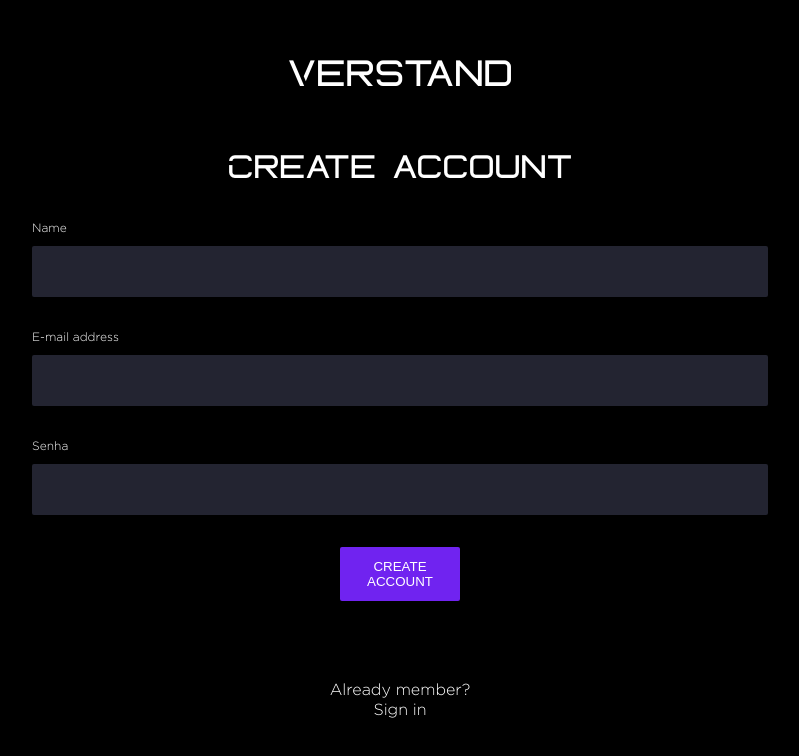
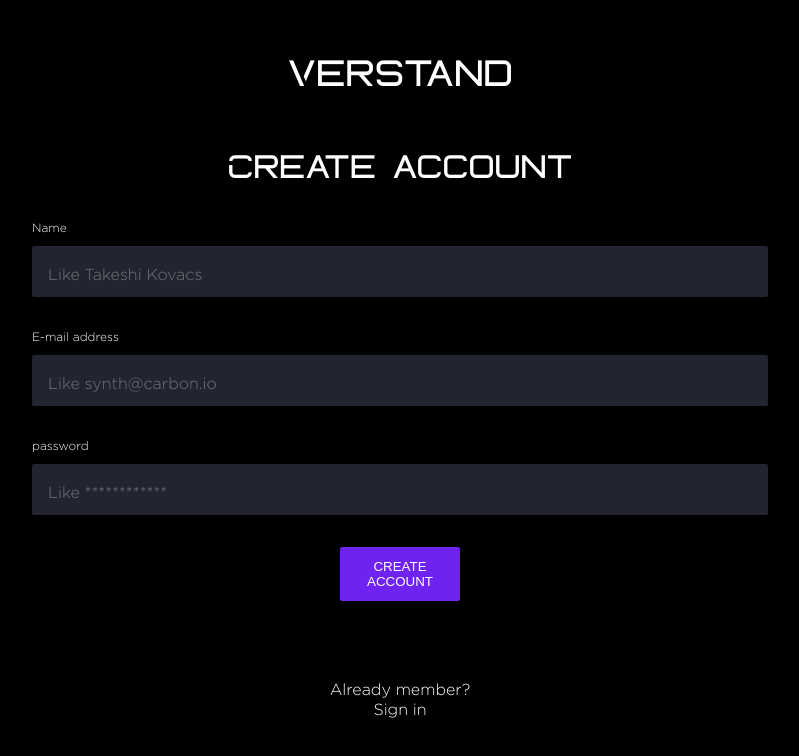
Before and after one commit to azabraao/verstand-frontend, a React (Create React App) app: page /register in a window 1280 px wide. Shown: the top 756 px of the page, without its empty margins (240-1039 px from the left). Built offline with nearby package versions, Linux system fonts and the light colour scheme.

Commit message:
add register page

```diff
--- a/src/components/Button/index.js
+++ b/src/components/Button/index.js
@@ -1,8 +1,10 @@
 import React, { memo } from "react";
 import ButtonStyle from "./styles";
 
-const Button = ({ children, ...props }) => {
-  return <ButtonStyle {...props}>{children}</ButtonStyle>;
+const Button = ({ isLoading, children, ...props }) => {
+  return (
+    <ButtonStyle {...props}>{isLoading ? "Loading..." : children}</ButtonStyle>
+  );
 };
 
 export default memo(Button);
--- a/src/components/Form/Input/index.js
+++ b/src/components/Form/Input/index.js
@@ -1,16 +1,16 @@
 import React from "react";
 import InputStyle from "./styles";
 
-const Input = ({ label, type, error, ...props }) => {
+const Input = React.forwardRef(({ label, type, error, ...props }, ref) => {
   return (
     <InputStyle>
       <label>{label}</label>
-      <input type={type} {...props} />
+      <input ref={ref} type={type} {...props} />
       <article>
         <p>{error}</p>
       </article>
     </InputStyle>
   );
-};
+});
 
 export default Input;
--- a/src/pages/Register/index.js
+++ b/src/pages/Register/index.js
@@ -1,44 +1,125 @@
-import React, { memo, useState, useEffect } from "react";
+import React, { memo, useState, useEffect, useRef } from "react";
 import Input from "../../components/Form/Input";
 import Button from "../../components/Button";
 import FormFeedback from "../../components/FormFeedback";
 import RegisterStyle from "./styles";
-import { Link } from "react-router-dom";
+import { Link, useHistory } from "react-router-dom";
+import authService from "../../services/auth.service";
 
 const Register = () => {
-  const [error] = useState();
-  // const history = useHistory();
+  const [formError, setFormError] = useState("");
+  const [name, setName] = useState("");
+  const [email, setEmail] = useState("");
+  const [password, setPassword] = useState("");
+  const [nameError, setNameError] = useState("");
+  const [emailError, setEmailError] = useState("");
+  const [passwordError, setPasswordError] = useState("");
+  const [isLoading, setIsLoading] = useState(false);
+
+  const history = useHistory();
 
   useEffect(() => {
-// setTimeout(() => {
-//   history.push("/upload")
-// },5000)
-  },[])
+    !!password && setPasswordError("");
+    !!email && setEmailError("");
+    !!name && setNameError("");
+  }, [name, email, password]);
+
+  useEffect(() => {
+    (nameError || passwordError || emailError) && setIsLoading(false);
+  }, [emailError, passwordError, nameError]);
+
+  const doFormValidations = (e) => {
+    setIsLoading(true);
+
+    e.preventDefault();
+    const stopOnRequired = !name || !email || !password;
+    if (!name) setNameError("In the future people still having name, right?");
+    if (!email) setEmailError("Give us your e-mail.");
+    if (!password) setPasswordError("Set a password.");
+
+    if (stopOnRequired) return;
+
+    const regex = {
+      name: /^.{3,255}$/,
+      email: /^[A-Z0-9._%+-]+@[A-Z0-9.-]+\.[A-Z]{2,4}$/i,
+      password: /^.{6,35}$/,
+    };
+
+    const validName = regex.name.test(name);
+    const validEmail = regex.email.test(email);
+    const validPassword = regex.password.test(password);
+
+    const stopOnRegex = !validName && !validEmail && !validPassword;
+
+    if (!validName) setNameError("Too small or to big name");
+    if (!validEmail) setEmailError("Invalid e-mail");
+    if (!validPassword) setPasswordError("Invalid password");
+
+    if (stopOnRegex) return;
+
+    submitForm();
+  };
+
+  const submitForm = async () => {
+    try {
+      let { data } = await authService.signup({ name, email, password });
+
+      if (!data) throw new Error("Something went wrong");
+      authService.storeUser(data);
+
+      history.push("/upload");
+    } catch (err) {
+      setFormError(
+        "Unfortunately something is wrong with us. Try again later."
+      );
+    }
+  };
 
   return (
     <RegisterStyle>
       <div className="container">
         <h1>Verstand</h1>
         <h2>Create account</h2>
-
-        <Input tabIndex="0" type="name" name="name" id="name" label="Name" />
+        <form onSubmit={doFormValidations}>
           <Input
+            placeholder="Like Takeshi Kovacs"
             tabIndex="0"
+            onChange={({ target: { value } }) => setName(value)}
+            type="name"
+            name="name"
+            id="name"
+            label="Name"
+            maxLength={255}
+            error={nameError}
+          />
+          <Input
+            maxLength={255}
+            tabIndex="0"
+            onChange={({ target: { value } }) => setEmail(value)}
             type="email"
             name="email"
             id="email"
             label="E-mail address"
+            placeholder="Like synth@carbon.io"
+            error={emailError}
           />
           <Input
+            maxLength={255}
+            onChange={({ target: { value } }) => setPassword(value)}
             tabIndex="0"
             type="password"
-          name="senha"
-          id="senha"
-          label="Senha"
+            name="password"
+            id="password"
+            label="password"
+            placeholder="Like ************"
+            error={passwordError}
           />
-        <FormFeedback feedback={error} />
+          <FormFeedback feedback={formError} />
 
-        <Button tabIndex="0">Create account</Button>
+          <Button type="submit" isLoading={isLoading} tabIndex="0">
+            Create account
+          </Button>
+        </form>
 
         <footer>
           <Link to="/login">
```
Lines whose indentation alone changed are shown as unchanged.
